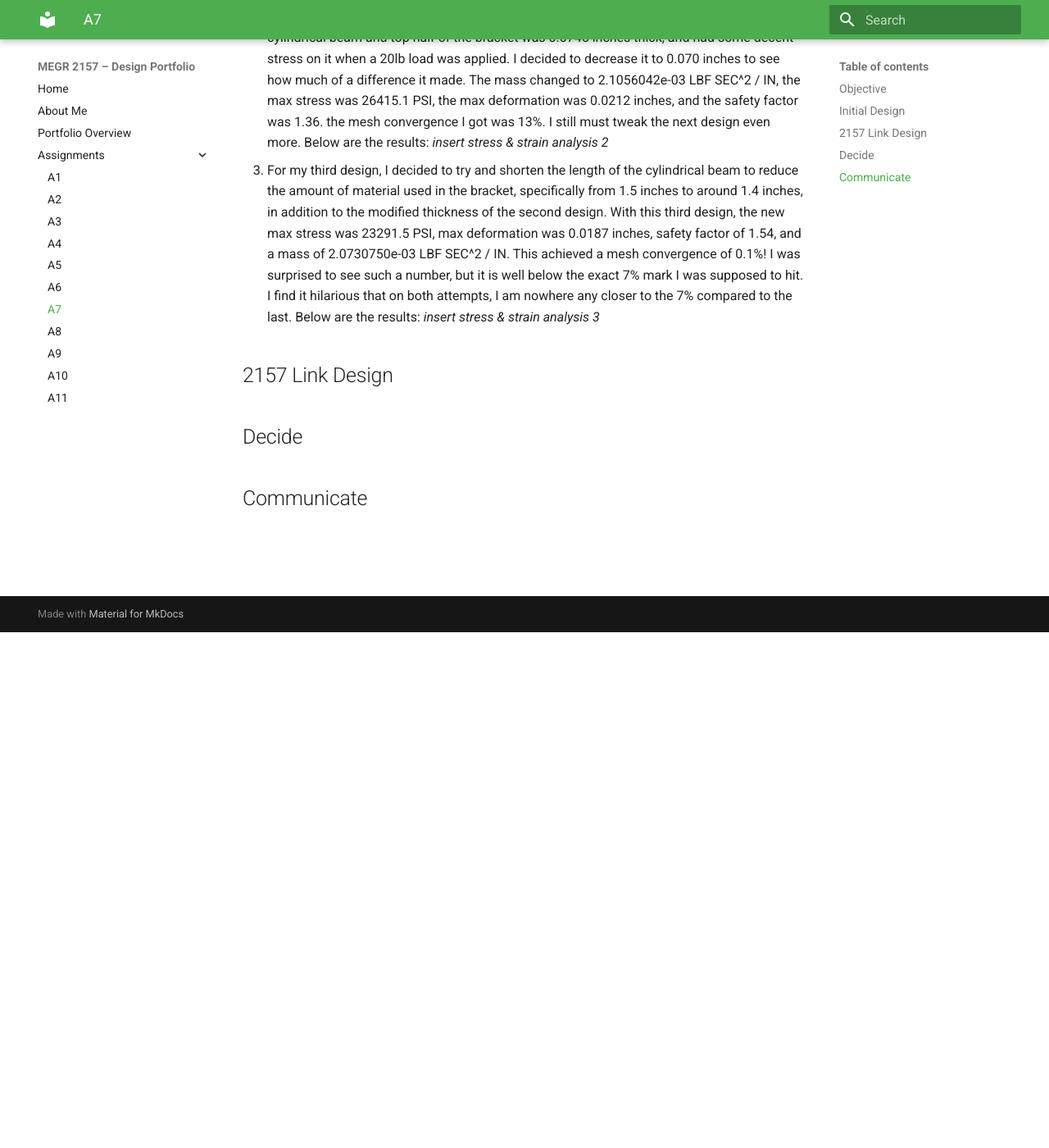
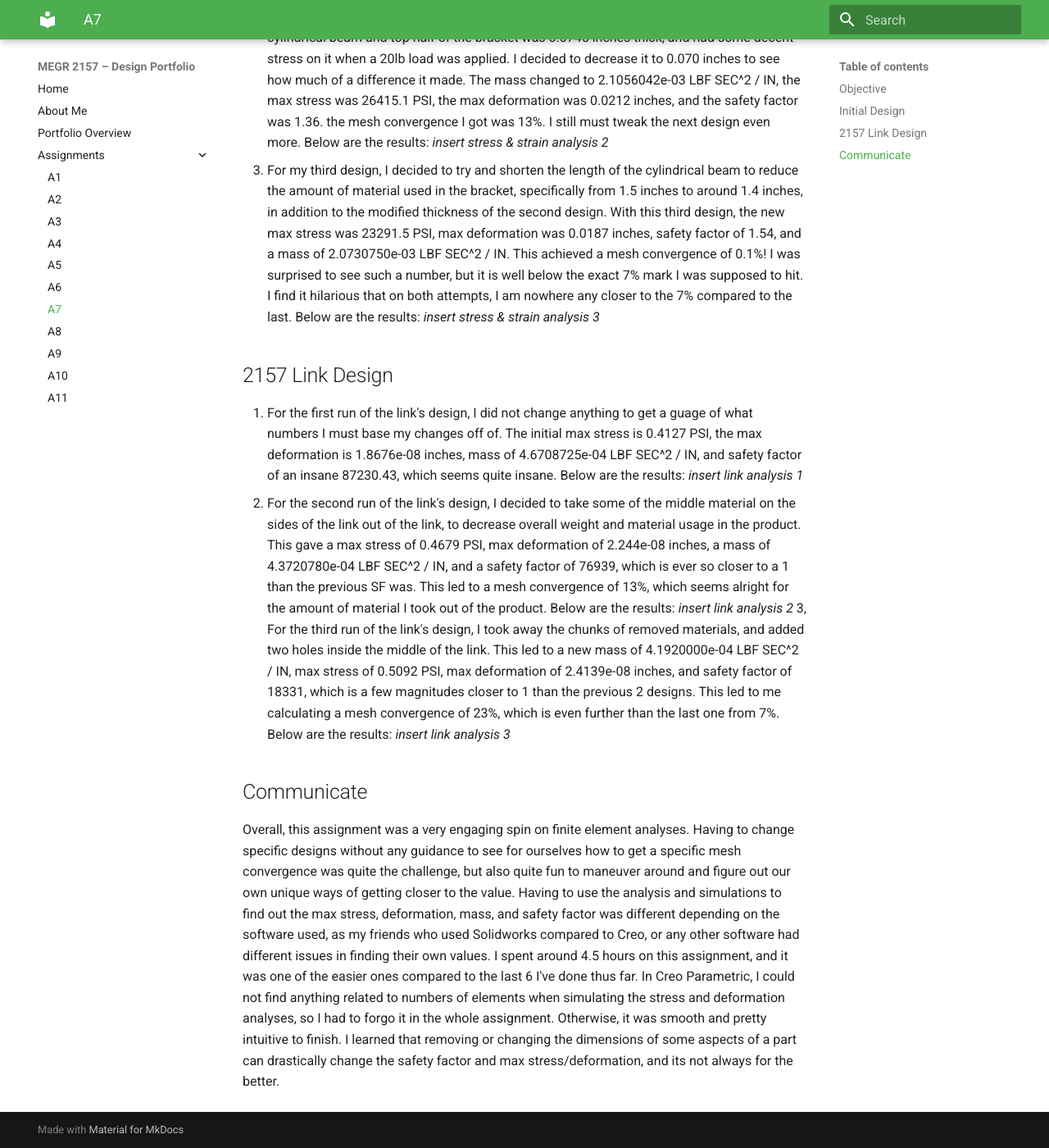
Before and after one commit to N03L1T0/megr2157-noel-portfolio, an MkDocs documentation site: the page built from docs/assignments/A07/index.md, in a window 1280 px wide and 1400 px high, scrolled down 629 px. Shown: the whole window at 82% size. Built offline with MkDocs 1.6.1 and Material for MkDocs 9.7.7, drawn with Linux system fonts in a browser that asks for light colours.

Commit message:
finishing a7 before pictures
Added detailed analysis of link designs and their performance metrics. Updated overall reflections on the assignment experience.

```diff
--- a/docs/assignments/A07/index.md
+++ b/docs/assignments/A07/index.md
@@ -12,9 +12,12 @@ The objective of this assignment involves the repeated use of a finite element a
 *insert stress & strain analysis 3*
 
 ## 2157 Link Design
-
-
-## Decide
-
+1. For the first run of the link's design, I did not change anything to get a guage of what numbers I must base my changes off of. The initial max stress is 0.4127 PSI, the max deformation is 1.8676e-08 inches, mass of 4.6708725e-04 LBF SEC^2 / IN, and safety factor of an insane 87230.43, which seems quite insane. Below are the results:
+*insert link analysis 1*
+2. For the second run of the link's design, I decided to take some of the middle material on the sides of the link out of the link, to decrease overall weight and material usage in the product. This gave a max stress of 0.4679 PSI, max deformation of 2.244e-08 inches, a mass of 4.3720780e-04 LBF SEC^2 / IN, and a safety factor of 76939, which is ever so closer to a 1 than the previous SF was. This led to a mesh convergence of 13%, which seems alright for the amount of material I took out of the product. Below are the results:
+*insert link analysis 2*
+3, For the third run of the link's design, I took away the chunks of removed materials, and added two holes inside the middle of the link. This led to a new mass of 4.1920000e-04 LBF SEC^2 / IN, max stress of 0.5092 PSI, max deformation of 2.4139e-08 inches, and safety factor of 18331, which is a few magnitudes closer to 1 than the previous 2 designs. This led to me calculating a mesh convergence of 23%, which is even further than the last one from 7%. Below are the results:
+*insert link analysis 3*
 
 ## Communicate
+Overall, this assignment was a very engaging spin on finite element analyses. Having to change specific designs without any guidance to see for ourselves how to get a specific mesh convergence was quite the challenge, but also quite fun to maneuver around and figure out our own unique ways of getting closer to the value. Having to use the analysis and simulations to find out the max stress, deformation, mass, and safety factor was different depending on the software used, as my friends who used Solidworks compared to Creo, or any other software had different issues in finding their own values. I spent around 4.5 hours on this assignment, and it was one of the easier ones compared to the last 6 I've done thus far. In Creo Parametric, I could not find anything related to numbers of elements when simulating the stress and deformation analyses, so I had to forgo it in the whole assignment. Otherwise, it was smooth and pretty intuitive to finish. I learned that removing or changing the dimensions of some aspects of a part can drastically change the safety factor and max stress/deformation, and its not always for the better.
```
